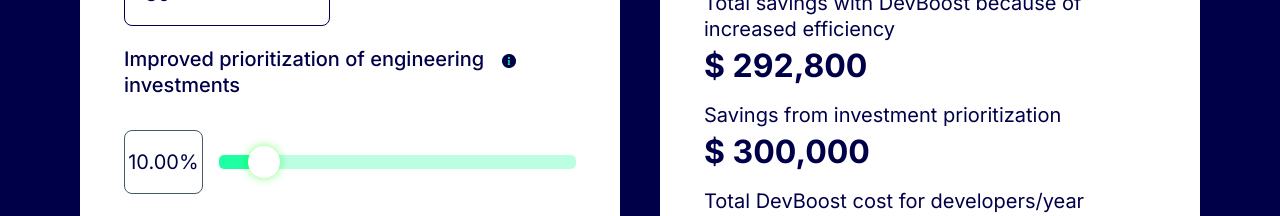
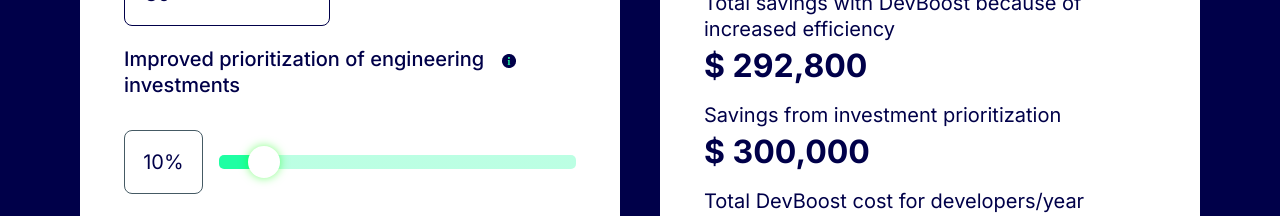
Before and after one commit to werahul/itechVdo, a Next.js app: page /product in a window 1280 px wide. Shown: the part 3660-3876 px from the top of the page. Built offline with nearby package versions, Linux system fonts and the light colour scheme; a web font is replaced by a local one.

Commit message:
roi-done

```diff
--- a/components/ROICalculator.jsx
+++ b/components/ROICalculator.jsx
@@ -184,7 +184,7 @@
 
               <div className="lg:flex items-center lg:space-x-4 mt-8">
                 <span className="w-[99px] h-[64px] lg:mb-0 mb-6 border border-[#455A64] rounded-lg text-[20px] flex items-center justify-center">
-                  {(improvedPrioritizationGain * 100).toFixed(2)}%
+                  {(improvedPrioritizationGain * 100).toFixed(0)}%
                 </span>
                 <input
                   type="range"
```
